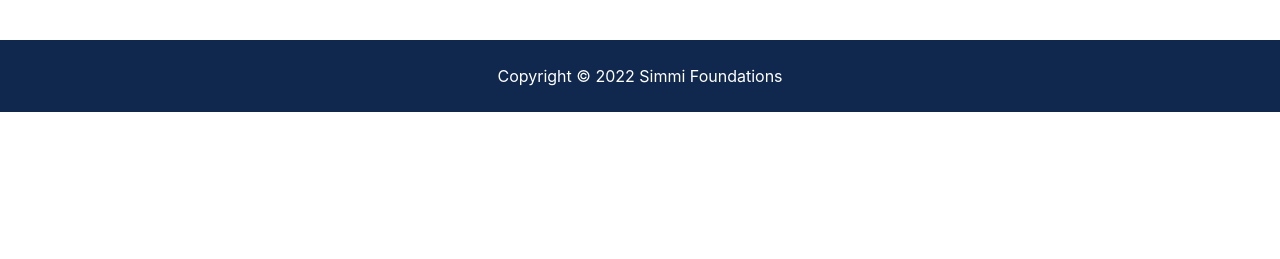
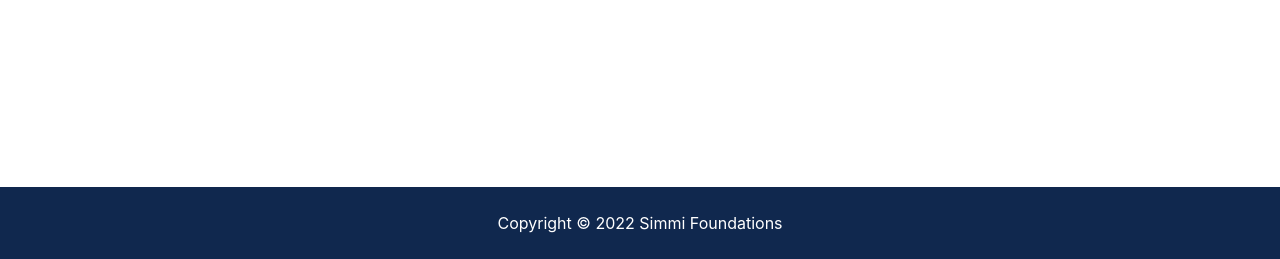
Before and after one commit to AbhijitBarui/SimmiFJobHub, a Django app: page /accounts/dashboard in a window 1280 px wide. Shown: the part 541-800 px from the top of the page. Run offline with Django 4.2, Linux system fonts and the light colour scheme; the visitor is signed in with stand-in values (Sample User, id 1); data that the repository does not hold is empty; some libraries are stand-ins or nearby versions.

Commit message:
footerfix

```diff
--- a/templates/partials/_footer.html
+++ b/templates/partials/_footer.html
@@ -1,5 +1,5 @@
 <!-- Footer -->
-<footer id="main-footer" class="py-4 bg-primary text-white text-center">
+<footer id="main-footer" class="py-4 bg-primary text-white text-center fixed-bottom">
     Copyright &copy;
     <span class="year"></span> Simmi Foundations
   </footer>
```
